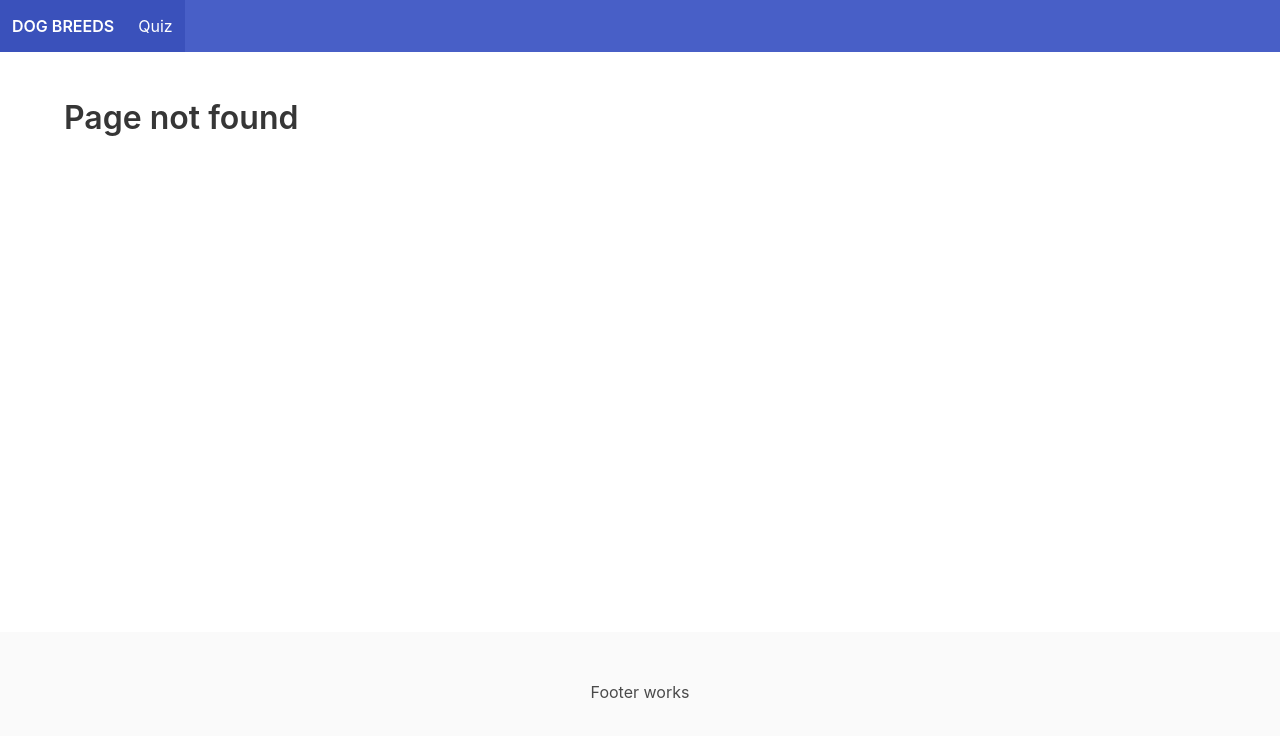
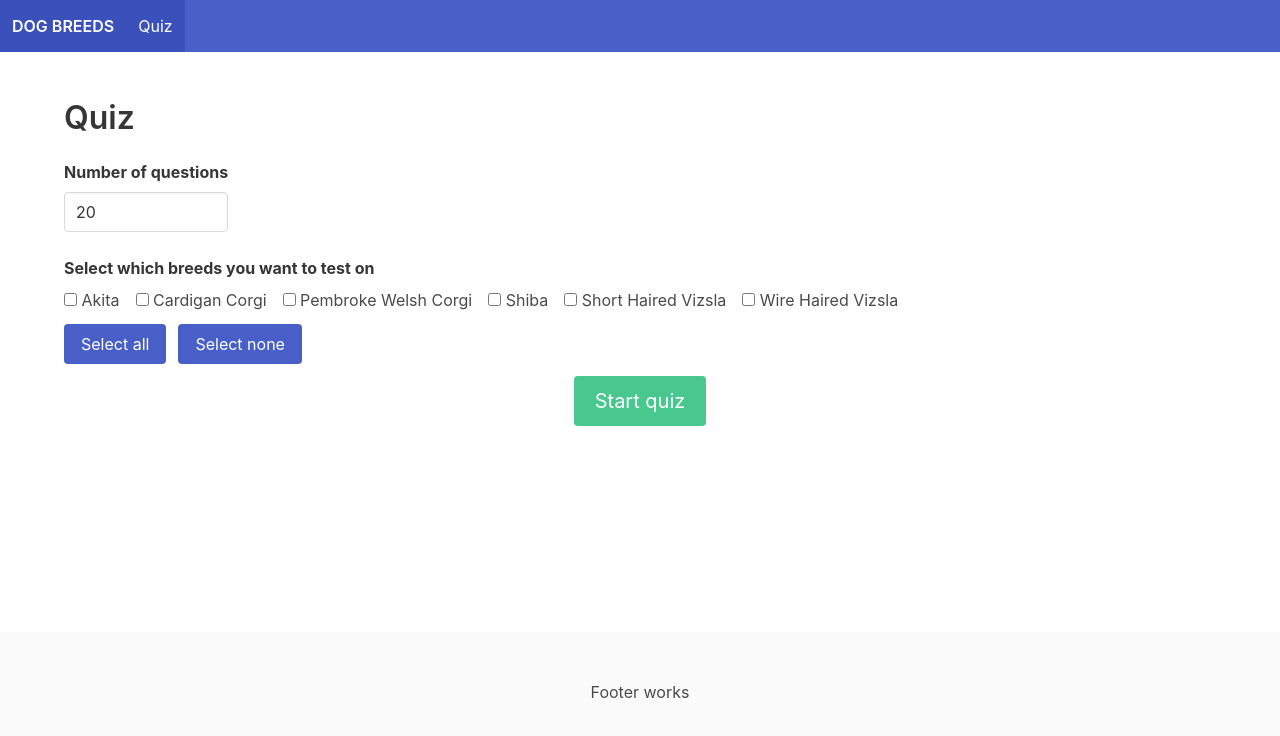
Before and after one commit to dricholm/dog-breeds, a React (Create React App) app: page /quiz in a window 1280 px wide. Before the commit this address had no page. Shown: the top 736 px of the page. Built offline with nearby package versions, Linux system fonts and the light colour scheme.

Commit message:
Base design for Quiz form and game

```diff
--- a/package.json
+++ b/package.json
@@ -5,6 +5,7 @@
   "dependencies": {
     "axios": "^0.17.1",
     "bulma": "^0.6.1",
+    "font-awesome": "^4.7.0",
     "react": "^16.1.0",
     "react-dom": "^16.1.0",
     "react-redux": "^5.0.6",
--- a/src/App.js
+++ b/src/App.js
@@ -5,6 +5,7 @@ import './App.css';
 import Nav from './components/Ui/Nav/Nav';
 import BreedList from './containers/BreedList/BreedList';
 import BreedInfo from './containers/BreedInfo/BreedInfo';
+import Quiz from './containers/Quiz/Quiz';
 import Section from './components/Ui/Section/Section';
 import Footer from './components/Ui/Footer/Footer';
 
@@ -14,6 +15,7 @@ class App extends Component {
       <div className="main">
         <Nav />
         <Switch>
+          <Route path="/quiz" component={Quiz} />
           <Route path="/breed/:breed/:sub?" component={BreedInfo} />
           <Route path="/" exact component={BreedList} />
           <Route render={() => (<Section><h1 className="title">Page not found</h1></Section>)} />
--- /dev/null
+++ b/src/components/Form/Input/Input.js
@@ -0,0 +1,10 @@
+import React from 'react';
+
+const Input = (props) => (
+  <input
+    className="input"
+    {...props.elementConfig}
+    onChange={props.changed} />
+);
+
+export default Input;
--- a/src/components/Ui/Nav/Nav.js
+++ b/src/components/Ui/Nav/Nav.js
@@ -43,6 +43,7 @@ class Nav extends Component {
             <NavLink
               activeClassName="is-active"
               className="navbar-item"
+              onClick={this.toggleMenu}
               to="/quiz">
               Quiz
             </NavLink>
--- a/src/containers/BreedList/BreedList.js
+++ b/src/containers/BreedList/BreedList.js
@@ -14,7 +14,9 @@ class BreedList extends Component {
   }
 
   componentDidMount() {
-    this.props.onGetBreeds();
+    if (this.props.breedNames.length === 0) {
+      this.props.getBreeds();
+    }
   }
 
   onFilter = (event) => {
@@ -90,7 +92,7 @@ const mapStateToProps = state => ({
 });
 
 const mapDispatchToProps = dispatch => ({
-  onGetBreeds: () => dispatch(breedActions.getBreeds())
+  getBreeds: () => dispatch(breedActions.getBreeds())
 });
 
 export default connect(mapStateToProps, mapDispatchToProps)(BreedList);
--- /dev/null
+++ b/src/containers/Quiz/Quiz.js
@@ -0,0 +1,53 @@
+import React, { Component } from 'react';
+import { connect } from 'react-redux';
+import { Route, Switch } from 'react-router-dom';
+
+import * as breedActions from '../../store/actions/breed';
+import Section from '../../components/Ui/Section/Section';
+import QuizForm from './QuizForm/QuizForm';
+import QuizGame from './QuizGame/QuizGame';
+
+class Quiz extends Component {
+
+  componentDidMount() {
+    if (this.props.breedNames.length === 0) {
+      this.props.getBreeds();
+    }
+  }
+
+  onStart = () => {
+    this.props.history.push('/quiz/game');
+  }
+
+  render() {
+    return (
+      <Section>
+        <h1 className="title is-capitalized">
+          Quiz
+        </h1>
+
+        <Switch>
+          <Route path="/quiz/game" component={QuizGame} />
+          <Route
+            path="/quiz"
+            exact
+            render={() => (
+              <QuizForm
+                breedNames={this.props.breedNames}
+                onStart={this.onStart} />
+            )} />
+        </Switch>
+      </Section>
+    );
+  }
+}
+
+const mapStateToProps = state => ({
+  breedNames: state.breedNames
+});
+
+const mapDispatchToProps = dispatch => ({
+  getBreeds: () => dispatch(breedActions.getBreeds())
+});
+
+export default connect(mapStateToProps, mapDispatchToProps)(Quiz);
--- /dev/null
+++ b/src/containers/Quiz/QuizForm/QuizForm.js
@@ -0,0 +1,97 @@
+import Input from '../../../components/Form/Input/Input';
+import React, { Component } from 'react';
+
+class QuizForm extends Component {
+
+  state = {
+    quizForm: {
+      questions: {
+        elementType: 'input',
+        elementConfig: {
+          type: 'number',
+          placeholder: '1-100',
+          value: '20',
+          required: true,
+          min: '1',
+          max: '100'
+        },
+        touched: false
+      }
+    }
+  };
+
+  inputChangedHandler = (event, inputId) => {
+    this.setState({
+      quizForm: {
+        ...this.state.quizForm,
+        questions: {
+          ...this.state.quizForm[inputId],
+          elementConfig: {
+            ...this.state.quizForm[inputId].elementConfig,
+            value: event.target.value
+          },
+          touched: true
+        }
+      }
+    });
+  }
+
+  check = (event, breed) => {
+    console.log(breed, event.target.checked);
+  }
+
+  render() {
+    const breedCheckboxes = this.props.breedNames.map(breed => (
+      <label className="checkbox is-capitalized" key={breed}>
+        <label className="checkbox" defaultChecked>
+          <input
+            type="checkbox"
+            onChange={(event) => this.check(event, breed)} />
+            &nbsp;{breed}&emsp;
+        </label>
+      </label>
+    ));
+
+    return (
+      <form onSubmit={this.props.onStart}>
+        <div className="field columns">
+          <div className="control column is-narrow">
+            <label htmlFor="questions" className="label">Number of questions</label>
+            <Input
+              elementType={this.state.quizForm.questions.elementType}
+              elementConfig={this.state.quizForm.questions.elementConfig}
+              value={this.state.quizForm.questions.value}
+              invalid={!this.state.quizForm.questions.valid}
+              shouldValidate={this.state.quizForm.questions.validation}
+              touched={this.state.quizForm.questions.touched}
+              changed={(event) => this.inputChangedHandler(event, 'questions')} />
+          </div>
+        </div>
+
+        <div className="field">
+          <label className="label">Select which breeds you want to test on</label>
+          <div className="control">
+            {breedCheckboxes}
+          </div>
+        </div>
+
+        <div className="field is-grouped">
+          <div className="control">
+            <button className="button is-link" type="button">Select all</button>
+          </div>
+          <div className="control">
+            <button className="button is-link" type="button">Select none</button>
+          </div>
+        </div>
+
+        <div className="field">
+          <div className="control has-text-centered">
+            <button className="button is-medium is-link is-success">Start quiz</button>
+          </div>
+        </div>
+      </form>
+    );
+  }
+}
+
+export default QuizForm;
--- /dev/null
+++ b/src/containers/Quiz/QuizGame/QuizGame.css
@@ -0,0 +1,49 @@
+.image img {
+  border-radius: 3px;
+  box-shadow:
+  0 2px 3px rgba(10, 10, 10, 0.1),
+  0 0 0 1px rgba(10, 10, 10, 0.1);
+}
+
+.answers {
+  display: flex;
+  flex-direction: row;
+  flex-wrap: wrap;
+  justify-content: space-between;
+}
+
+.answer {
+  margin-top: 10px;
+  overflow: hidden;
+  text-overflow: ellipsis;
+  width: 49%;
+}
+
+.quiz-image-box {
+  position: relative;
+}
+
+.quiz-image {
+  position: absolute;
+}
+
+.quiz-next {
+  align-items: center;
+  background: rgba(0, 0, 0, 0.3);
+  cursor: pointer;
+  display: flex;
+  font-size: 6em;
+  height: 100%;
+  justify-content: flex-end;
+  left: 0;
+  position: absolute;
+  text-align: center;
+  text-shadow: 0 0 50px rgba(0, 0, 0, 0.6);
+  top: 0;
+  transition: all 0.3s ease-out;
+  width: 100%;
+}
+
+.quiz-next:hover {
+  background: rgba(0, 0, 0, 0.5);
+}
--- /dev/null
+++ b/src/containers/Quiz/QuizGame/QuizGame.js
@@ -0,0 +1,52 @@
+import React, { Component } from 'react';
+
+import './QuizGame.css';
+import Section from '../../../components/Ui/Section/Section';
+
+class QuizGame extends Component {
+  render() {
+    return (
+      <Section>
+
+        <div className="columns">
+          <div className="box column is-half is-offset-one-quarter">
+            <figure className="image is-1by1 quiz-image-box next-question">
+              <img src="./dog.jpg" alt="Dog" className="quiz-image" />
+              <a href="#todo" aria-label="next" className="quiz-next has-text-white">
+                <i className="fa fa-chevron-right fa-fw" aria-hidden="true"></i>
+              </a>
+            </figure>
+
+            <div className="answers">
+              <button className="answer button is-info is-block is-medium">Choice button</button>
+              <button className="answer button is-info is-outlined is-block is-medium">Inactive</button>
+              <button className="answer button is-success is-block is-medium">Correct</button>
+              <button className="answer button is-danger is-block is-medium">Incorrect</button>
+            </div>
+          </div>
+        </div>
+
+        <div className="columns is-multiline">
+          <div className="column is-half is-offset-one-quarter">
+            <progress className="progress is-primary" value="40" max="100">40%</progress>
+
+            <div className="level">
+              <div className="level-item has-text-success is-size-4">
+                Correct 6
+            </div>
+              <div className="level-item has-text-weight-bold is-size-3">
+                8/20
+            </div>
+              <div className="level-item has-text-danger is-size-4">
+                Wrong 1
+            </div>
+            </div>
+          </div>
+        </div>
+
+      </Section>
+    );
+  }
+}
+
+export default QuizGame;
--- a/src/index.js
+++ b/src/index.js
@@ -5,6 +5,7 @@ import { createStore } from 'redux';
 import { Provider } from 'react-redux';
 
 import 'bulma/css/bulma.css';
+import 'font-awesome/css/font-awesome.min.css';
 import App from './App';
 import registerServiceWorker from './registerServiceWorker';
 import breedReducer from './store/reducers/breed';
```
Also changed, not shown: 1 other file (tests, documents, lock files or other folders).
